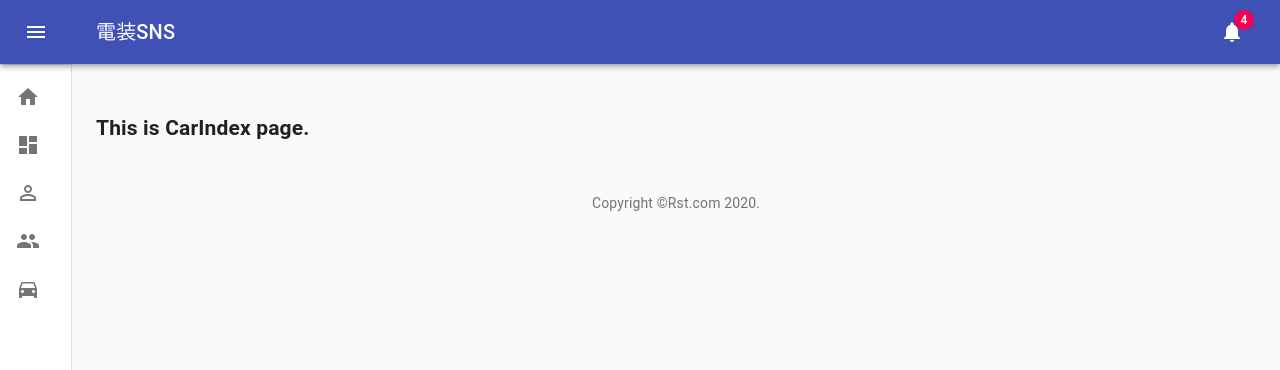
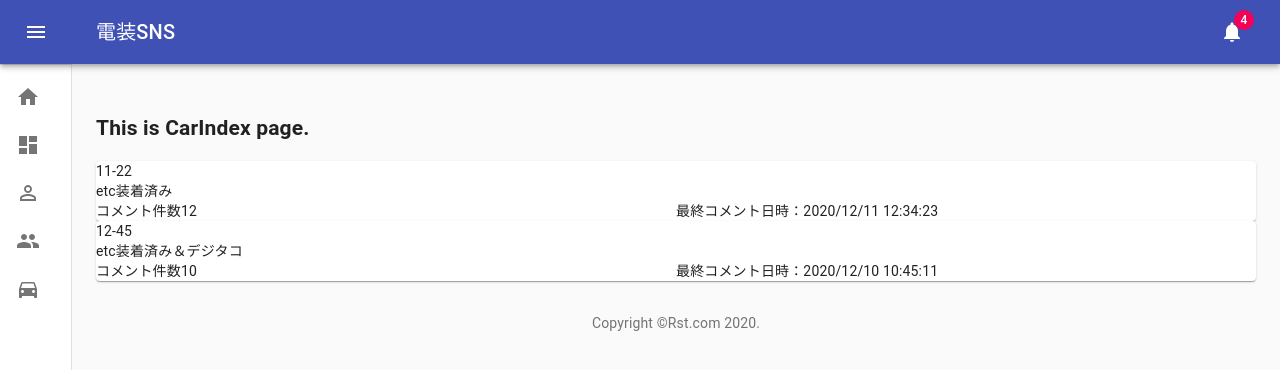
Before and after one commit to adaman3568/denso-app, a React (Create React App) app: page /cars in a window 1280 px wide. Shown: the top 370 px of the page. Built offline with nearby package versions, Linux system fonts and the light colour scheme.

Commit message:
車両一覧ページの叩き作成

```diff
--- a/src/Components/Car/CarIndex.tsx
+++ b/src/Components/Car/CarIndex.tsx
@@ -1,11 +1,42 @@
 import React, {FC} from 'react';
+import {Card, Grid} from "@material-ui/core";
+
+type CarInfo = {
+    id : number,
+    CarName : string,
+    Detail : string,
+    CommentCount : number,
+    LastCommentDate : string
+}
+
+const CarItems : CarInfo[] = [
+    {id : 1,CarName : '11-22',Detail : 'etc装着済み',CommentCount : 12 , LastCommentDate : '2020/12/11 12:34:23'},
+    {id : 1,CarName : '12-45',Detail : 'etc装着済み＆デジタコ',CommentCount : 10 , LastCommentDate : '2020/12/10 10:45:11'}
+]
 
 const CarIndex : FC = () => {
     return (
         <div>
             <h2>This is CarIndex page.</h2>
+            {CarItems.map(car => <CarItem key={car.id} Car={car} />)}
         </div>
     );
 };
 
+type Props = {
+    Car : CarInfo
+}
+
+const CarItem : FC<Props> = ({Car}) => {
+    return (
+        <Card>
+            <Grid container>
+                <Grid sm={12}>{Car.CarName}</Grid>
+                <Grid sm={12}>{Car.Detail}</Grid>
+                <Grid sm={6}>コメント件数{Car.CommentCount}</Grid>
+                <Grid sm={6}>最終コメント日時：{Car.LastCommentDate}</Grid>
+            </Grid>
+        </Card>
+    )
+}
 export default CarIndex;
```
